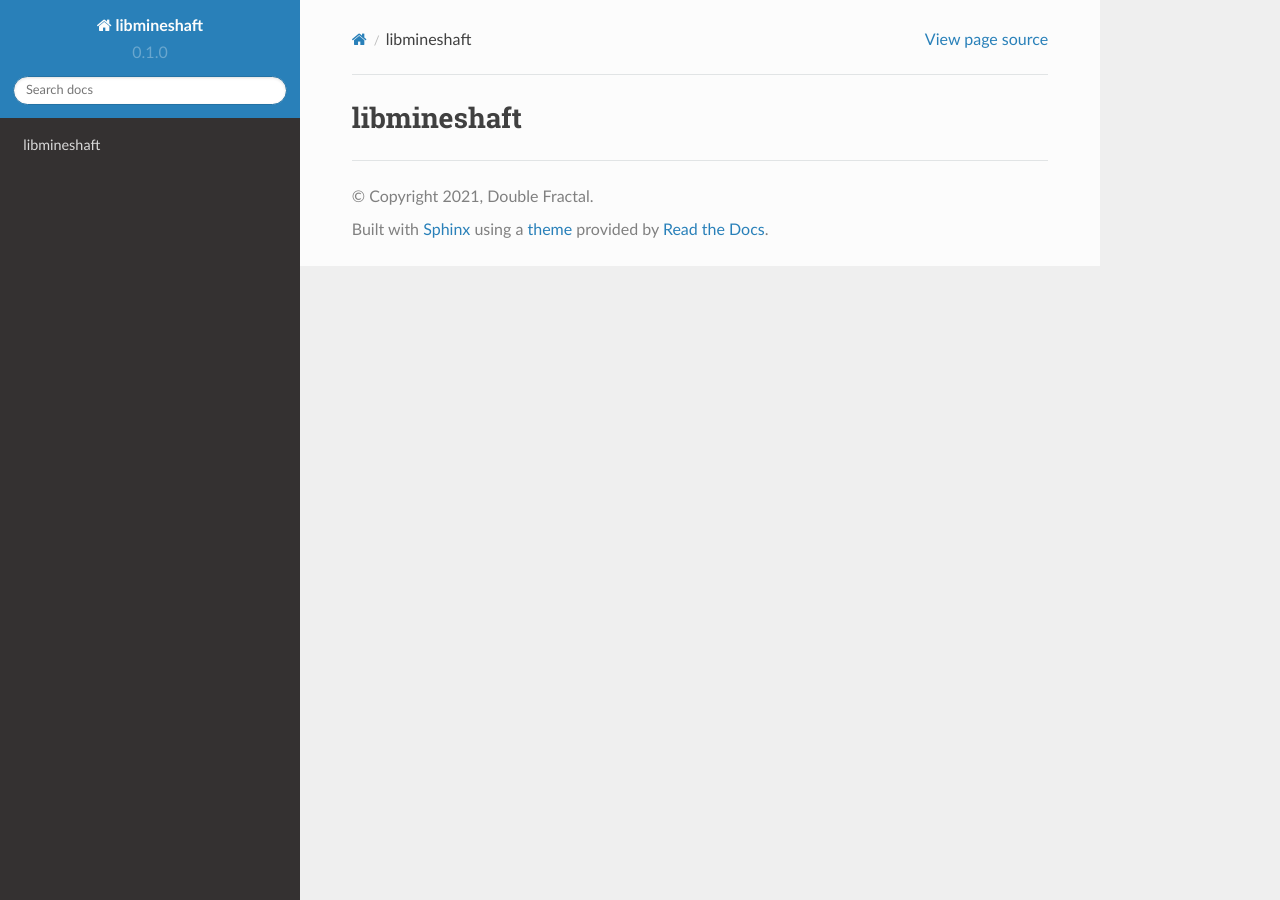
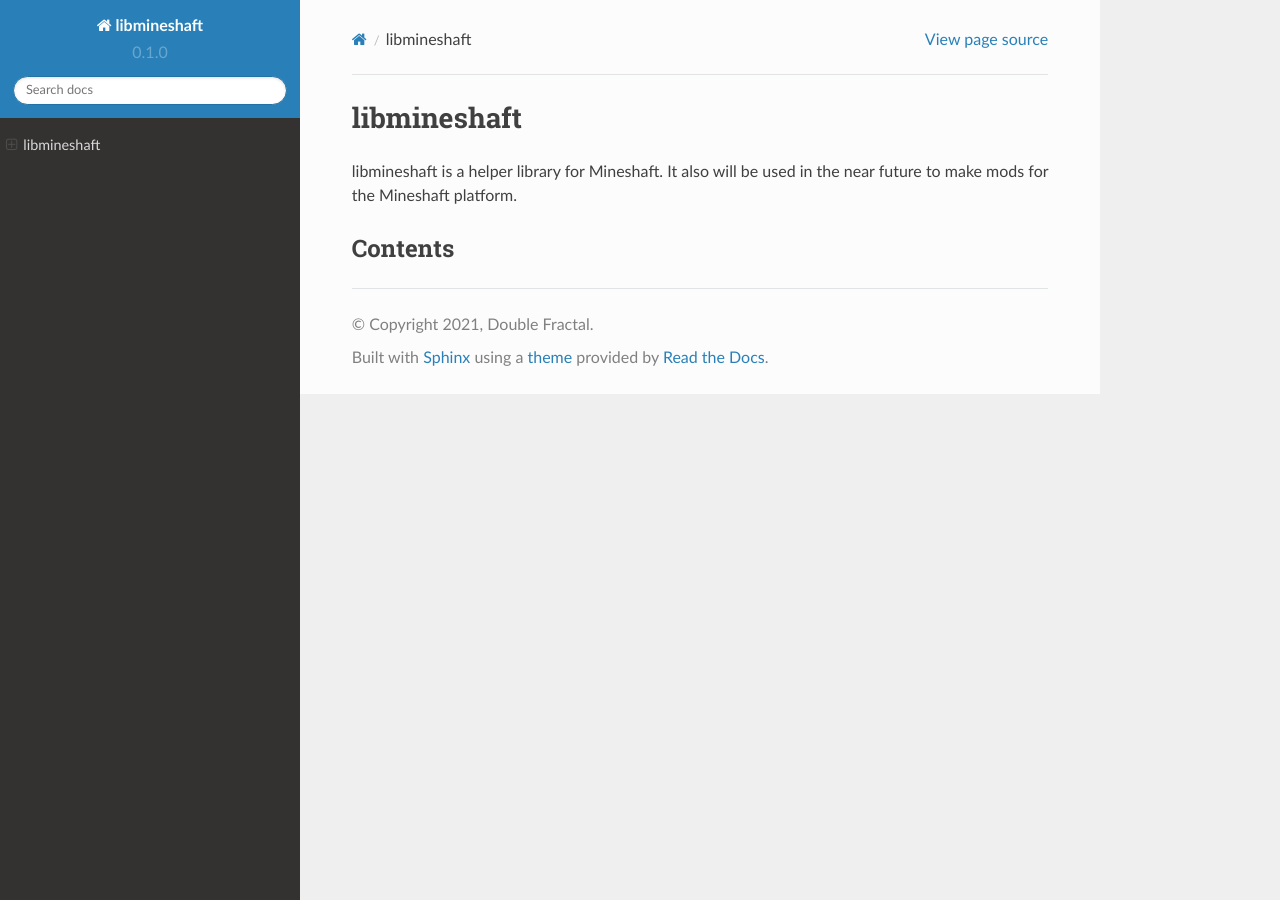
Before and after one commit to Mineshaft-game/libmineshaft, a Sphinx documentation site: the page built from docs/source/index.md, in a window 1280 px wide. Built offline with Sphinx 7.4.7 and the Read the Docs theme 2.0.0, drawn with Linux system fonts in a browser that asks for light colours.

Commit message:
Add more details

```diff
--- a/docs/source/index.md
+++ b/docs/source/index.md
@@ -1 +1,4 @@
 # libmineshaft
+libmineshaft is a helper library for Mineshaft. It also will be used in the near future to make mods for the Mineshaft platform.
+
+### Contents
```
